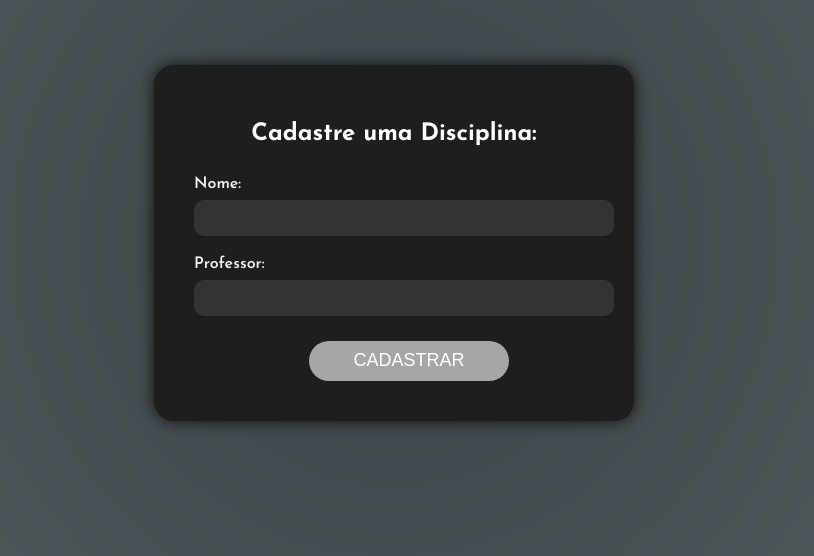
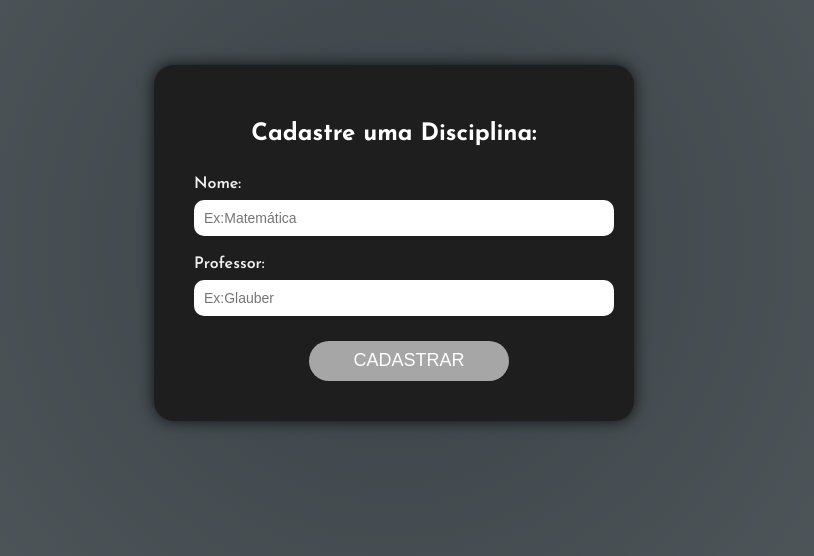
Before and after one commit to pamliraa/crudNotamais, a PHP site: page /cadastroDisciplinas.php in a window 1280 px wide. Shown: the part 157-713 px from the top of the page, without its empty margins (246-1060 px from the left). Run offline with PHP 8.4, Linux system fonts and the light colour scheme.

Commit message:
corrigindo alguns problemas no css

```diff
--- a/cadastroDisciplinas.php
+++ b/cadastroDisciplinas.php
@@ -15,12 +15,12 @@
         <form action="cadastrarDisciplinas.php" method="POST">
             <div class="input-group">
                 <label for="nome">Nome:</label>
-                <input type="text" id="nome" name="nome" required>
+                <input type="text" id="nome" name="nome" placeholder="Ex:Matemática">
             </div>
 
             <div class="input-group">
                 <label for="professor">Professor:</label>
-                <input type="text" id="professor" name="professor" required>
+                <input type="text" id="professor" name="professor" placeholder="Ex:Glauber" >
             </div>
 
             <input type="submit" id="buttom" value="CADASTRAR">
--- a/styleCadastro.css
+++ b/styleCadastro.css
@@ -1,9 +1,8 @@
-@import url('https://fonts.googleapis.com/css2?family=Josefin+Sans&display=swap');
 
 body {
     margin: 0;
     padding: 0;
- background: radial-gradient(circle, #3a4247, #555d61);
+    background: radial-gradient(circle, #3a4247, #555d61);
     font-family: 'Josefin Sans', sans-serif;
     color: #f0f0f0;
     display: flex;
@@ -49,14 +48,8 @@ h1 {
     padding: 10px;
     border: none;
     border-radius: 10px;
-    background-color: #333;
     color: #fff;
     font-size: 14px;
-}
-
-.input-group input:focus {
-    outline: none;
-    border: 1px solid rgb(133, 133, 133);
 }
 
 #buttom{
```
